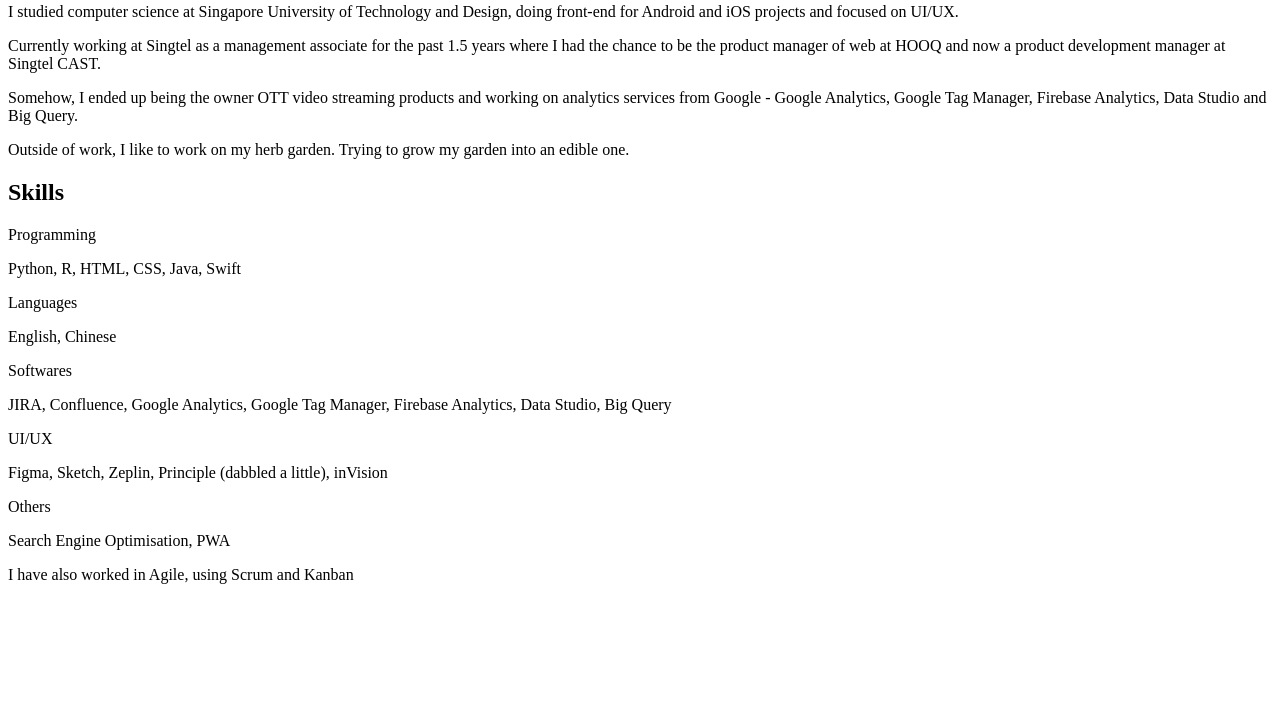
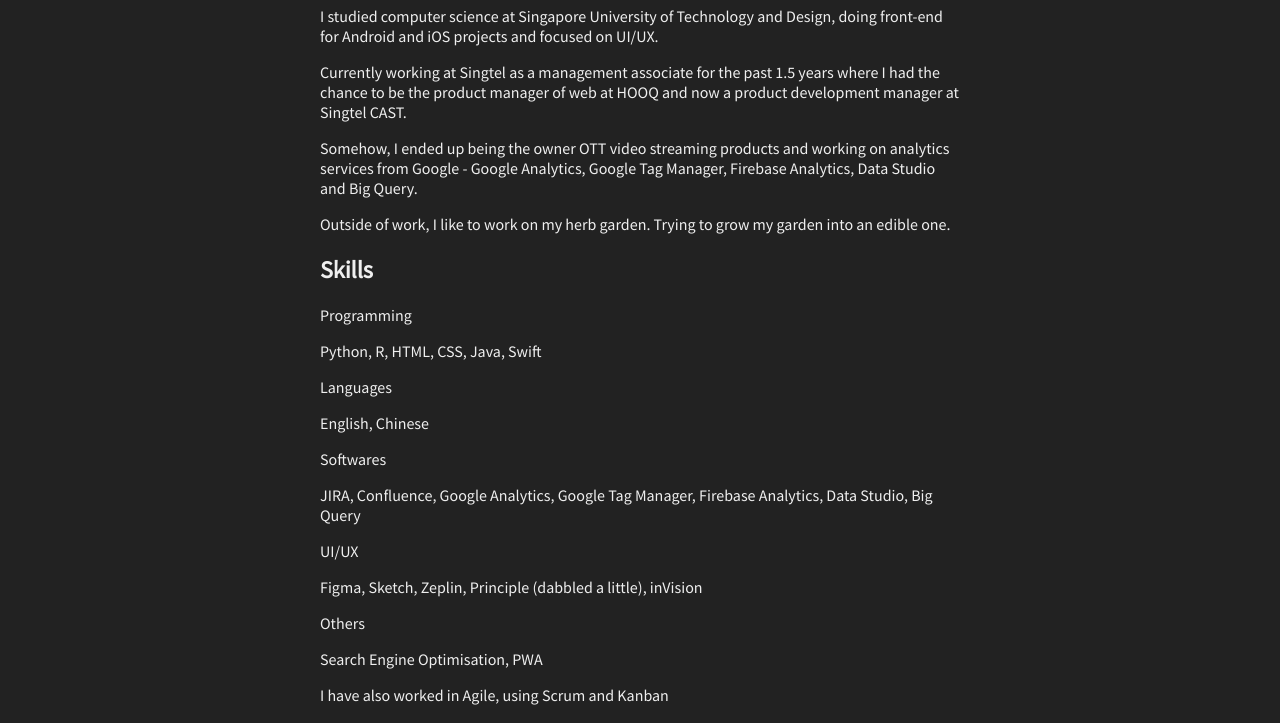
Before and after one commit to zasana/zasana.github.io, a plain HTML site: page index.html in a window 1280 px wide. Shown: the part 77-800 px from the top of the page. Drawn offline with Linux system fonts and the light colour scheme.

Commit message:
inserted CSS

```diff
--- a/index.html
+++ b/index.html
@@ -1,6 +1,7 @@
 <!DOCTYPE html>
 <head>
     <title>Zanette Cheng</title>
+    <link rel="stylesheet" href="main.css">
 </head>
 
 <body>
--- /dev/null
+++ b/main.css
@@ -0,0 +1,13 @@
+@import url('https://fonts.googleapis.com/css?family=Source+Sans+Pro&display=swap');
+
+body {
+    background-color: #222222;
+    color: #EFEFEF;
+    font-family: 'Source Sans Pro', sans-serif;
+    margin-left: 25%;
+    margin-right: 25%;
+}
+
+h1,h2 {
+    font-weight: 600;
+}
```
